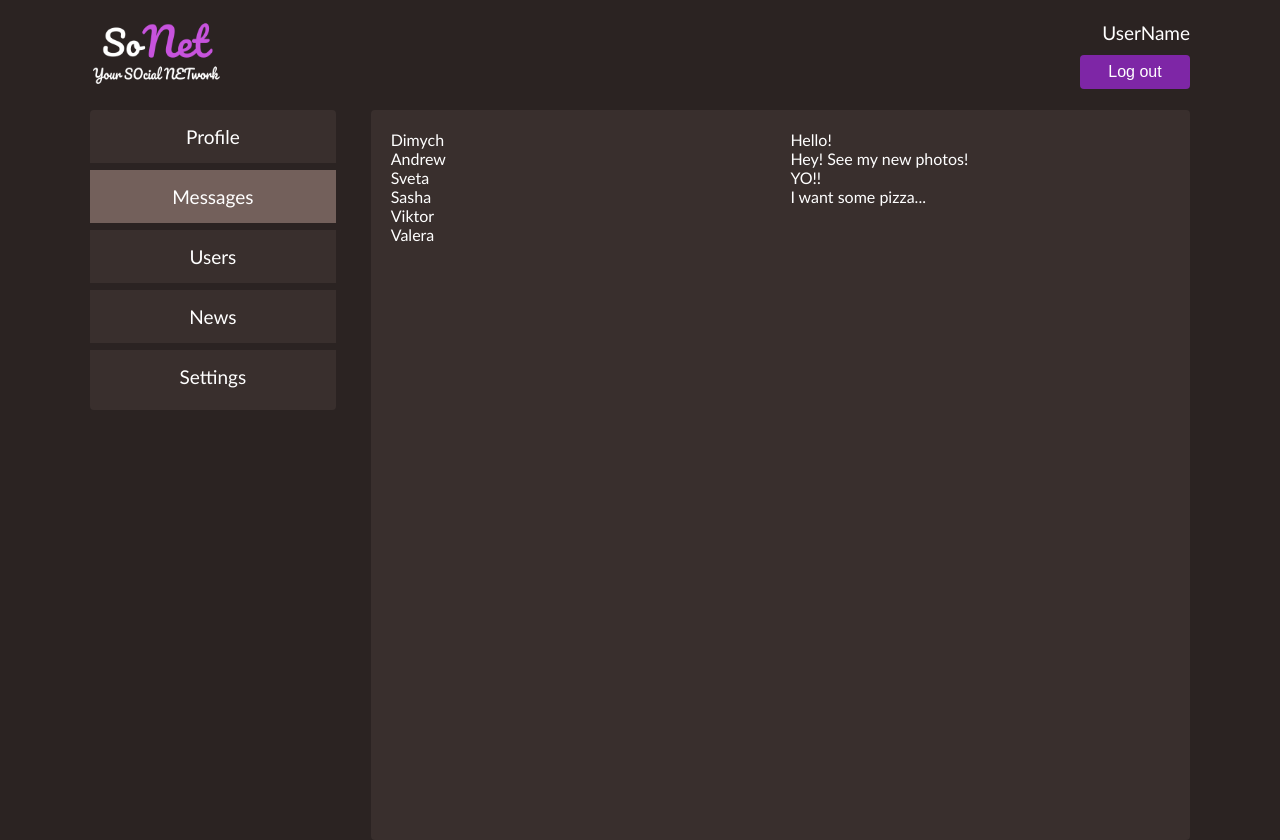
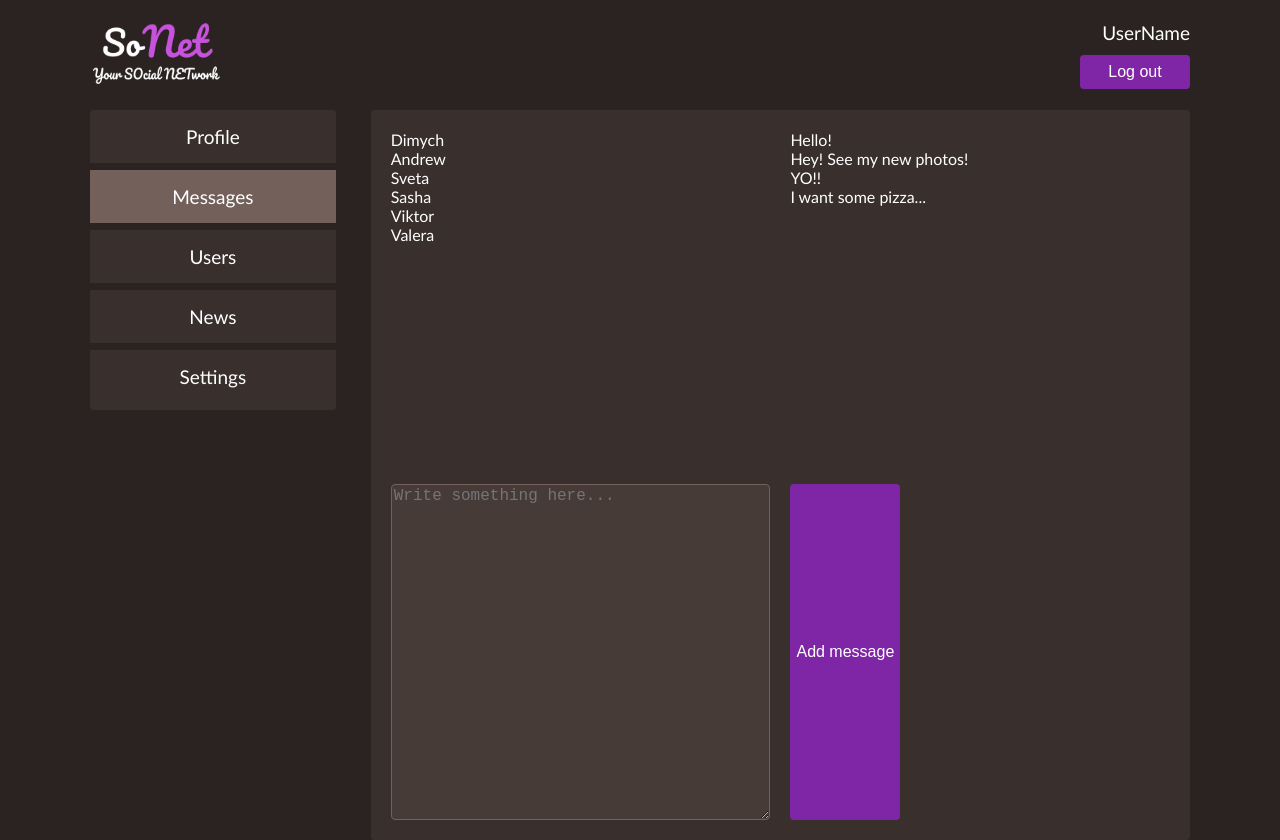
Before and after one commit to anksuunamun/social-network-ts, a React (Create React App) app: page /messages in a window 1280 px wide. Built offline with nearby package versions, Linux system fonts and the light colour scheme.

Commit message:
feat: implement add message logic in UI

```diff
--- a/src/Components/Dialogs/Dialogs.tsx
+++ b/src/Components/Dialogs/Dialogs.tsx
@@ -1,9 +1,21 @@
-import React from 'react';
+import React, {ChangeEvent, useState} from 'react';
 import styles from './Dialogs.module.css';
 import {NavLink} from 'react-router-dom';
 import {DialogsPropsType} from './DialogsContainer';
+import PurpleButton from '../Common/PurpleButton/PurpleButton';
 
 function Dialogs(props: DialogsPropsType) {
+
+    const [newMessageText, setNewMessageText] = useState<string>('');
+
+    const onChangeHandler = (e: ChangeEvent<HTMLTextAreaElement>) => {
+        setNewMessageText(e.currentTarget.value);
+    }
+    const onClickHandler = () => {
+        props.addMessage(newMessageText);
+        setNewMessageText('');
+    }
+
     const dialogs = props.dialogs.map(
         item => {
             return (
@@ -31,6 +43,9 @@ function Dialogs(props: DialogsPropsType) {
                 {messages}
             </div>
 
+            <textarea name="newMessage" id="newMessage" cols={30} rows={5} placeholder={'Write something here...'}
+                      value={newMessageText} onChange={onChangeHandler}/>
+            <PurpleButton text={'Add message'} onButtonClick={onClickHandler}/>
         </div>
     )
 }
--- a/src/Components/Dialogs/DialogsContainer.tsx
+++ b/src/Components/Dialogs/DialogsContainer.tsx
@@ -2,7 +2,7 @@ import React from 'react';
 import Dialogs from './Dialogs';
 import {connect} from 'react-redux';
 import {AppStateType} from '../../redux-store/redux-store';
-import {DialogsReducerStateType} from '../../redux-store/Dialogs-reduser';
+import {addNewMessageAC, DialogsReducerStateType} from '../../redux-store/Dialogs-reduser';
 import {Dispatch} from 'redux';
 
 
@@ -14,7 +14,9 @@ import {Dispatch} from 'redux';
 //     )
 // }
 
-type MapDispatchToPropsType = {}
+type MapDispatchToPropsType = {
+    addMessage: (newMessage: string) => void
+}
 
 export type DialogsPropsType = MapDispatchToPropsType & DialogsReducerStateType;
 
@@ -26,7 +28,9 @@ const mapStateToProps = (state: AppStateType): DialogsReducerStateType => {
 }
 
 const mapDispatchToProps = (dispatch: Dispatch): MapDispatchToPropsType => {
-    return {}
+    return {
+        addMessage: (newMessage: string) => dispatch(addNewMessageAC(newMessage)),
+    }
 
 }
 
```
Also changed, not shown: 1 other file (tests, documents, lock files or other folders).
